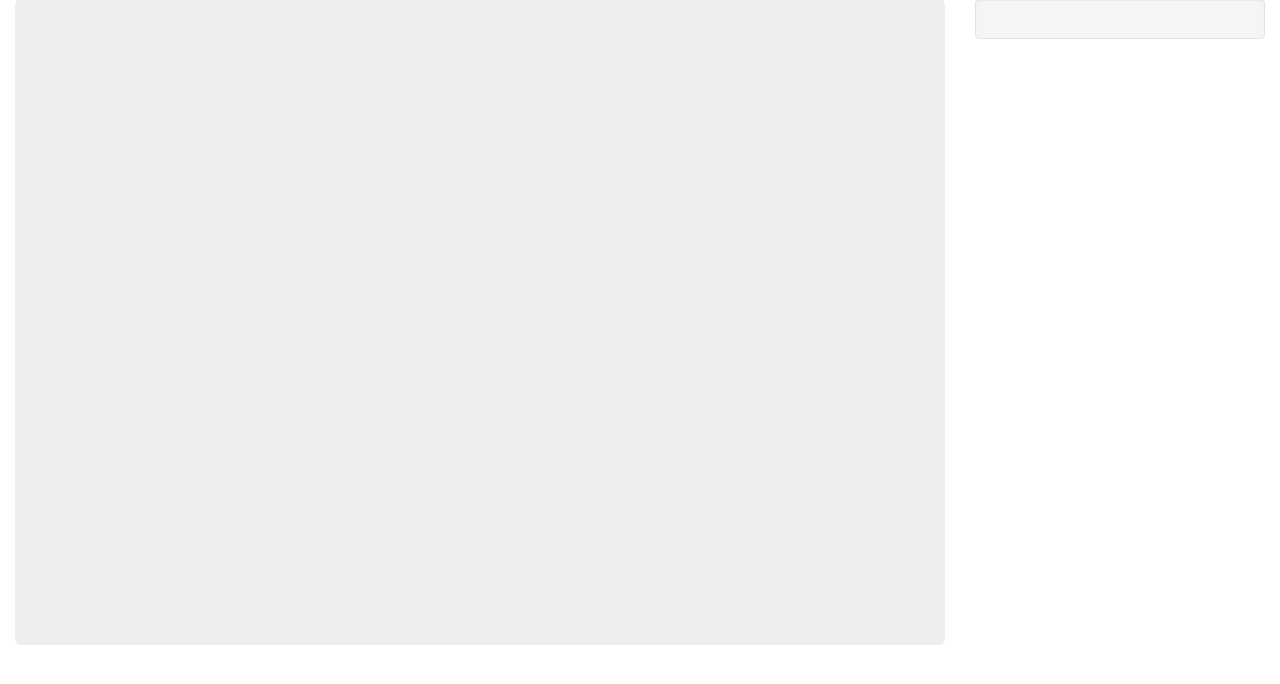
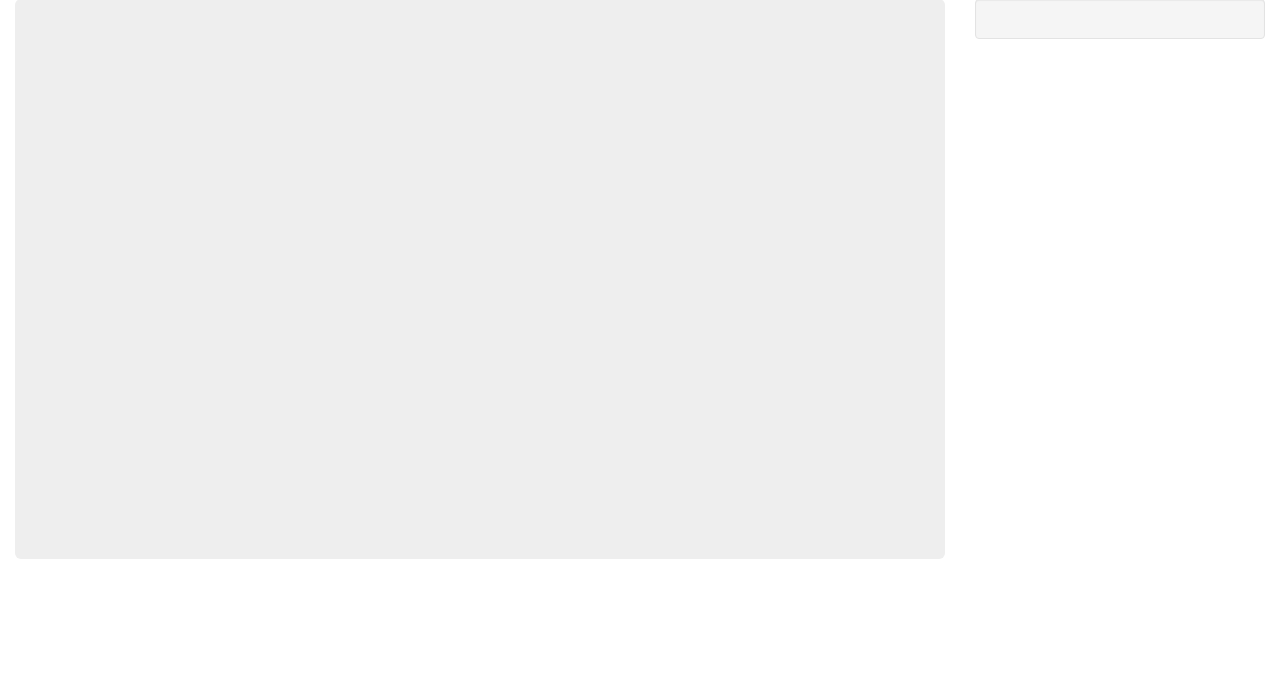
Before and after one commit to Infernion/friends_on_map_django, a Django app: template friends_on_map/templates/base.html in a window 1280 px wide. Shown: the part 71-755 px from the top of the page. Run offline with Django 3.2, Linux system fonts and the light colour scheme; the template is opened without the code that fills it, so the values that code supplies are empty; some libraries are stand-ins or nearby versions.

Commit message:
fix map borrder

```diff
--- a/friends_on_map/static/css/style.css
+++ b/friends_on_map/static/css/style.css
@@ -55,6 +55,10 @@ footer {
      .container {
      max-width: 100%;
      }
+
+.container .jumbotron {
+        padding: 5px;
+}
  }
 
 #map-canvas {
```
